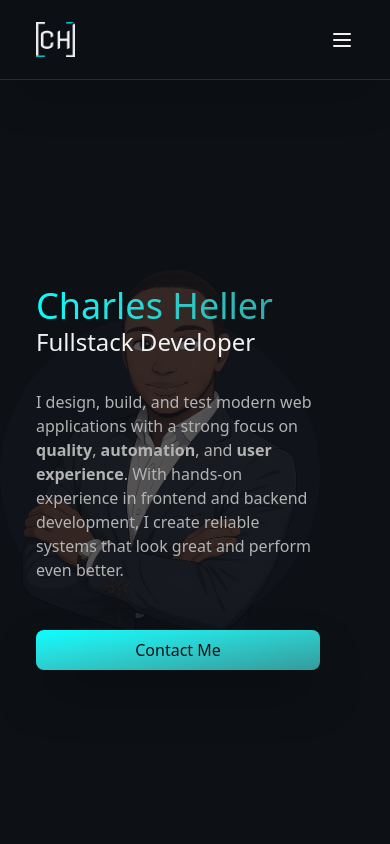
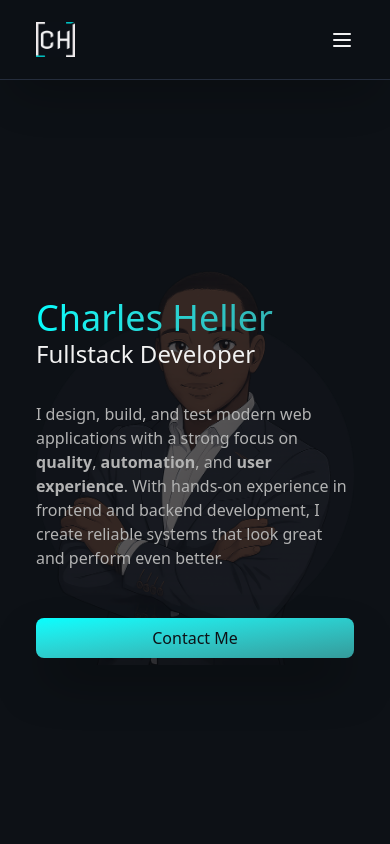
Before and after one commit to CH4692/charles-portfolio, a Next.js app: page / in a window 390 px wide. Shown: the top 844 px of the page. Built offline with nearby package versions, Linux system fonts and the light colour scheme.

Commit message:
fix: fixed modal size and mobile responiveness

```diff
--- a/src/app/@home/page.tsx
+++ b/src/app/@home/page.tsx
@@ -7,22 +7,22 @@ export default function Home() {
     <>
       <section
         id="home"
-        className="flex min-h-[calc(100dvh-var(--header-h))] w-full max-w-xs scroll-mt-[var(--header-h)] flex-col justify-center gap-16 sm:max-w-full sm:flex-row sm:justify-normal"
+        className="flex min-h-[calc(100dvh-var(--header-h))] scroll-mt-[var(--header-h)] flex-col justify-center gap-16 md:flex-row md:justify-normal"
       >
-        <div className="mt-8 pl-9 text-left sm:mt-50">
-          <h1 className="to-cta-grad-end from-cta-grad-start bg-gradient-to-r bg-clip-text text-left text-4xl text-transparent sm:text-7xl">
+        <div className="mt-8 text-left sm:mt-50">
+          <h1 className="to-cta-grad-end from-cta-grad-start bg-gradient-to-r bg-clip-text text-left text-4xl text-transparent md:text-7xl">
             Charles Heller
           </h1>
-          <h2 className="text-2xl sm:text-7xl">Fullstack Developer</h2>
+          <h2 className="text-2xl md:text-7xl">Fullstack Developer</h2>
           <p className="text-cool-grey mt-8 mb-12 max-w-xl">
             I design, build, and test modern web applications with a strong focus on
             <strong> quality</strong>,<strong> automation</strong>, and
             <strong> user experience</strong>. With hands-on experience in frontend and backend
             development, I create reliable systems that look great and perform even better.
           </p>
-          <CtaButton addClass="w-full sm:w-xs" name="Contact Me" />
+          <CtaButton addClass="w-full md:w-xs" name="Contact Me" />
         </div>
-        <div className="absolute -z-100 sm:static">
+        <div className="fixed -z-100 md:static">
           <Image
             src="/me.png"
             alt="Me"
--- a/src/app/layout.tsx
+++ b/src/app/layout.tsx
@@ -27,7 +27,7 @@ export default function RootLayout({
     <html lang="en" className="scroll-smooth">
       <body className="">
         <Navbar />
-        <main className="pt-[var(--header-h)]">
+        <main className="px-9 pt-[var(--header-h)]">
           {home}
           {about}
           {skills}
--- a/src/components/Navbar.tsx
+++ b/src/components/Navbar.tsx
@@ -39,7 +39,7 @@ export default function Navbar() {
           </ul>
         </div>
       </nav>
-      <div className="px-9">
+      <div className="">
         {isOpen && (
           <MenuModal
             setIsOpen={showMenuModalHandler}
```
Also changed, not shown: 1 other file (tests, documents, lock files or other folders).
